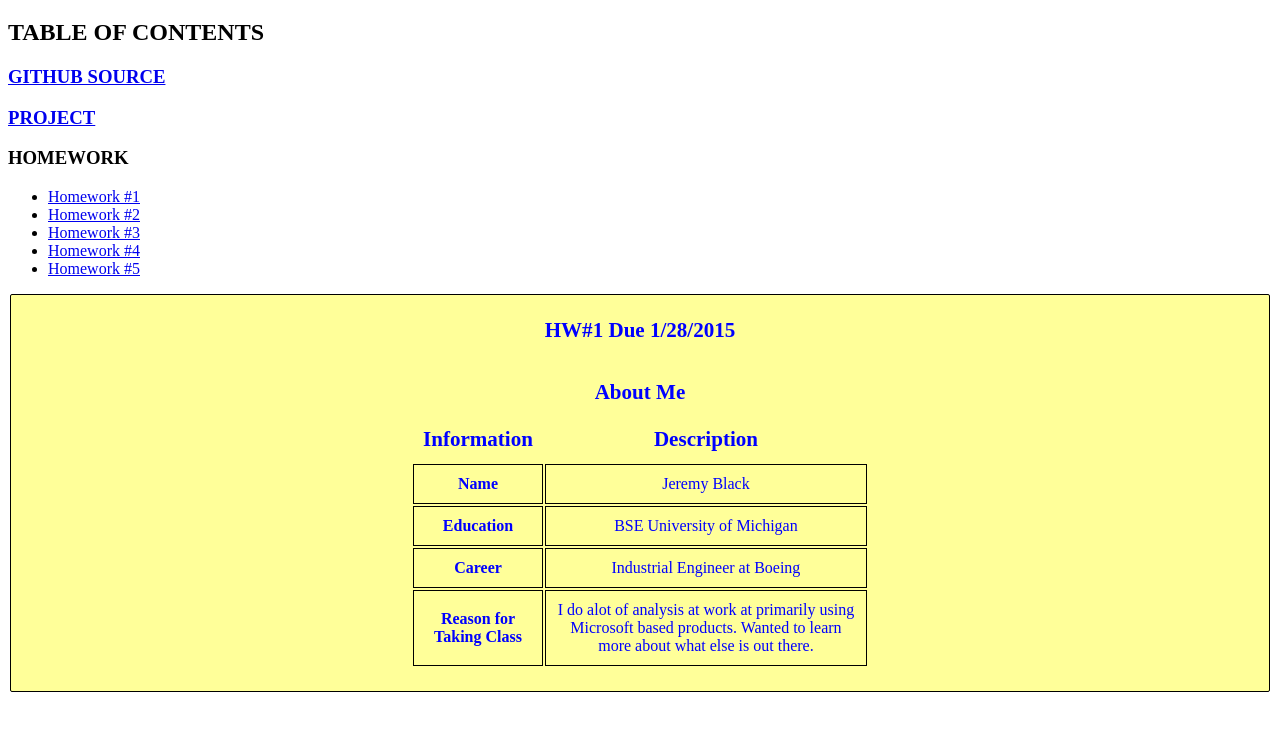
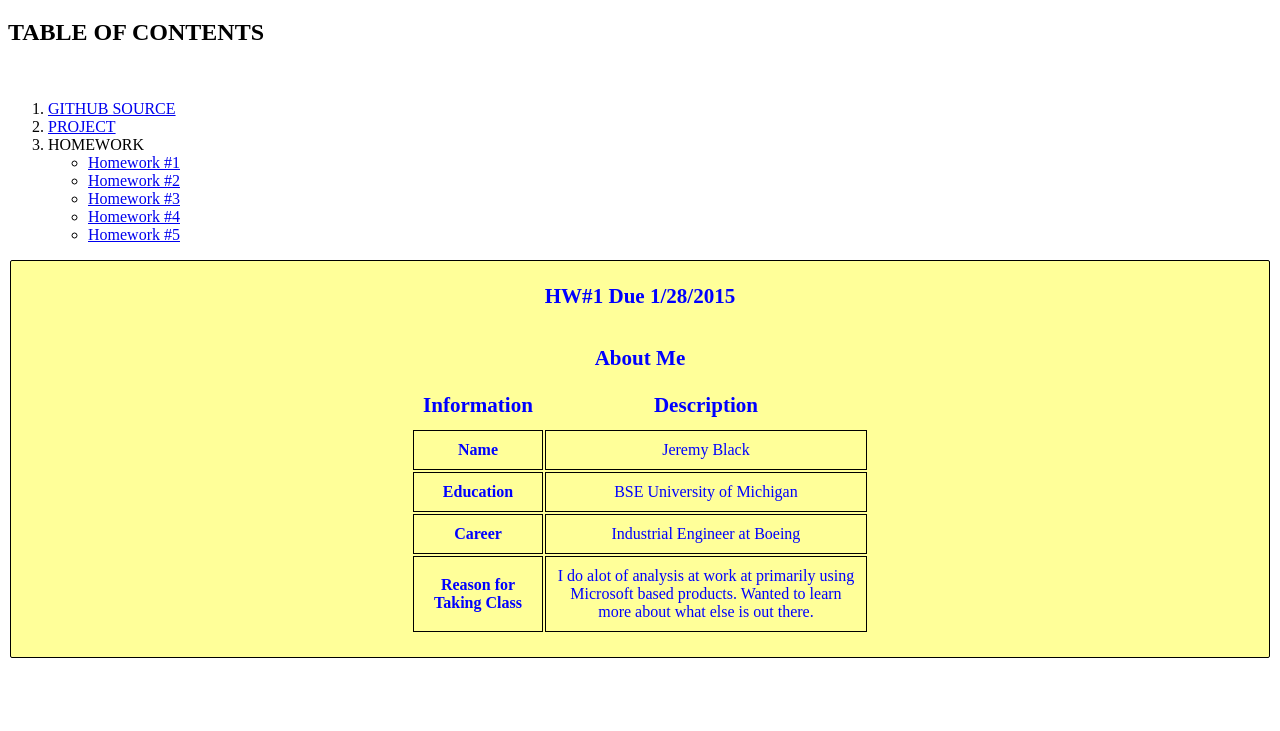
Before and after one commit to jeremyb311/jeremyb311.github.io, a plain HTML site: page index.html in a window 1280 px wide. Shown: the part 61-792 px from the top of the page. Drawn offline with Linux system fonts and the light colour scheme.

Commit message:
Update index.html

```diff
--- a/index.html
+++ b/index.html
@@ -7,9 +7,12 @@
 	<body>
 		<h1>Jeremy's IE 590 Homepage</h1>
 		<h2> TABLE OF CONTENTS </h2>
-		<h3><a href="https://github.com/jeremyb311/jeremyb311.github.io">GITHUB SOURCE</a></h3>
-		<h3><a href="https:\\www.google.com">PROJECT</a></h4>
-		<h3>HOMEWORK</h3>
+		<br>
+
+		<ol>
+			<li><a href="https://github.com/jeremyb311/jeremyb311.github.io">GITHUB SOURCE</a></li>
+			<li><a href="https:\\www.google.com">PROJECT</a></li>
+			<li>HOMEWORK</li>
 				<ul>
 					<li><a href="https:\\www.google.com">Homework #1</a></li>
 					<li><a href="https:\\www.google.com">Homework #2</a></li>
@@ -17,7 +20,7 @@
 					<li><a href="https:\\www.google.com">Homework #4</a></li>
 					<li><a href="https:\\www.google.com">Homework #5</a></li>
 				</ul>
-
+		</ol>
 
 		<div id="div-HW1">
 			<h3> HW#1 Due 1/28/2015</h>
```
Lines whose indentation alone changed are shown as unchanged.
